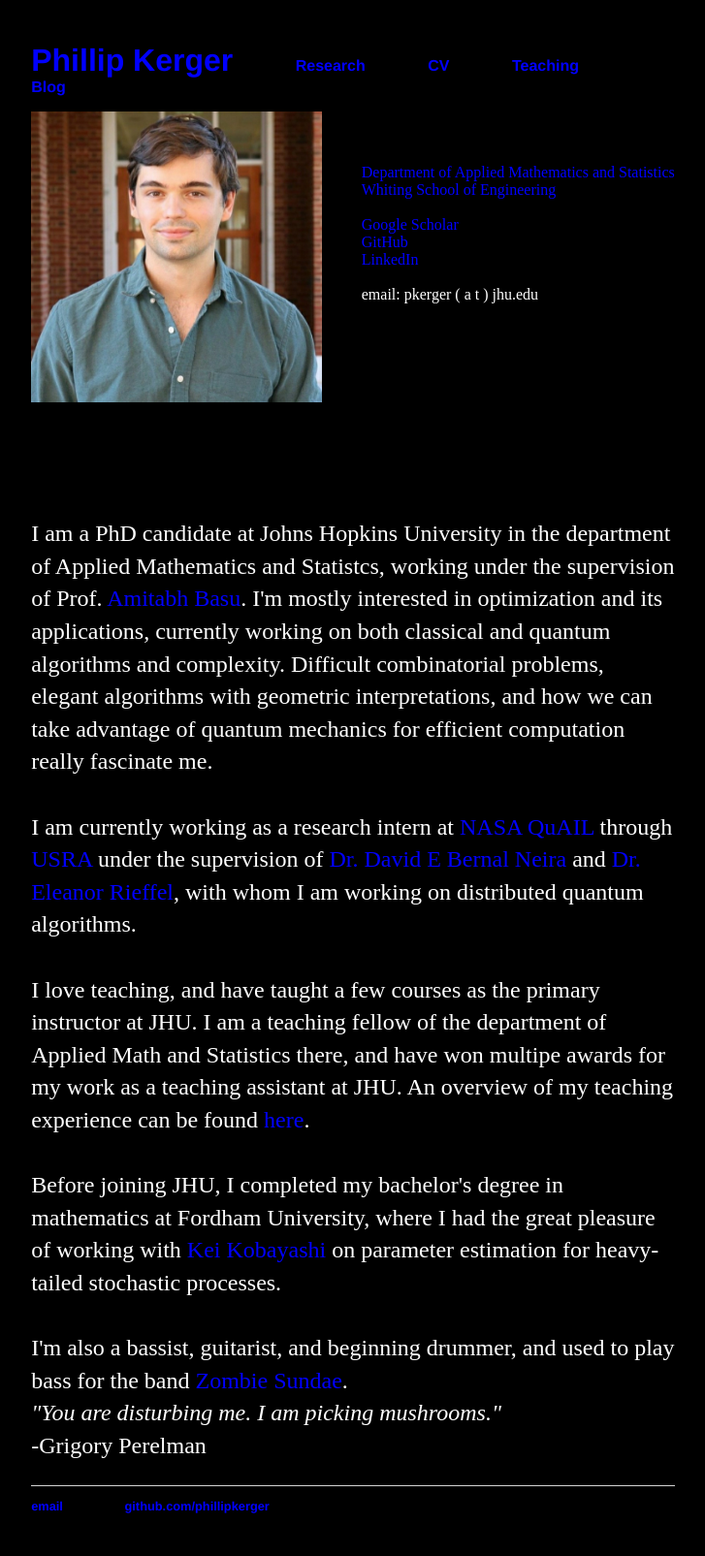
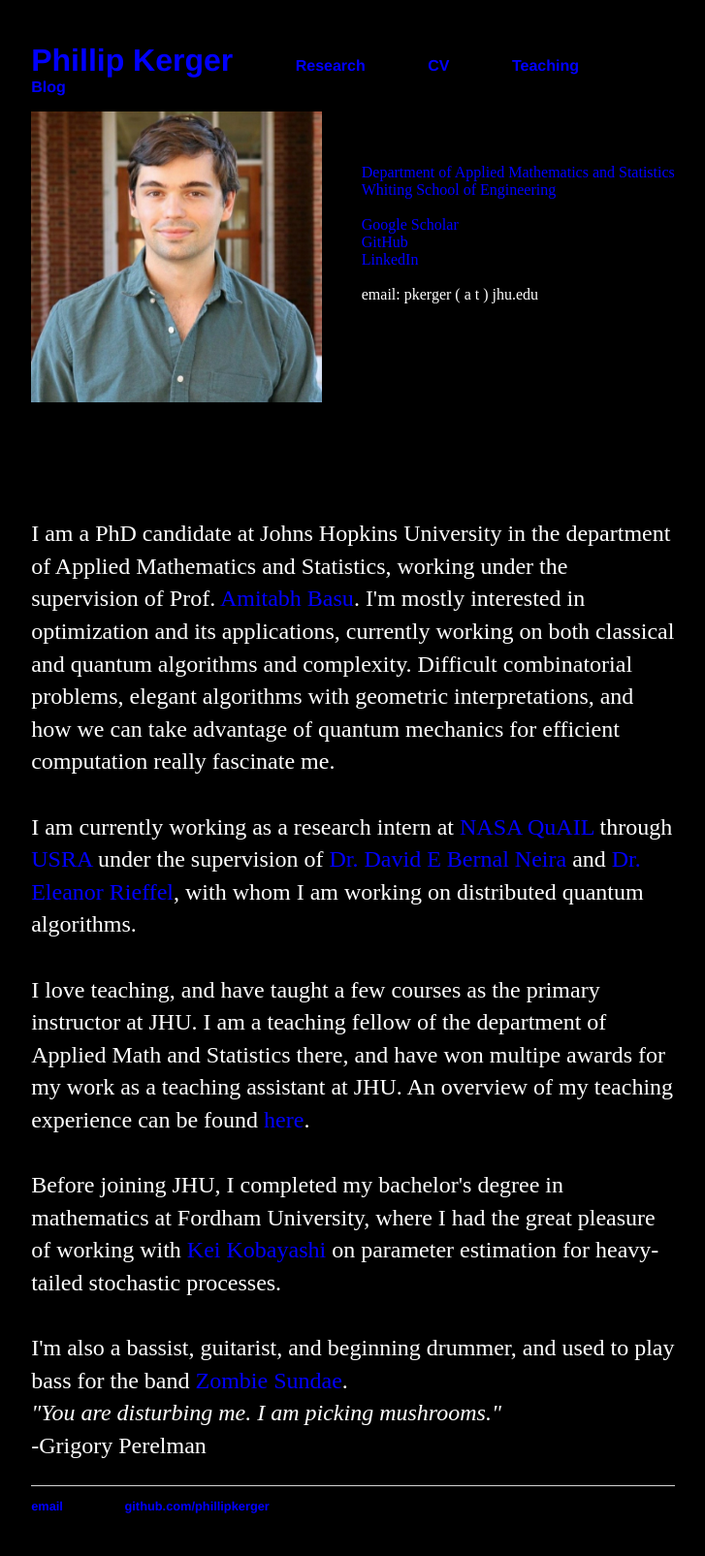
Before and after one commit to PhillipKerger/phillipkerger.github.io, a Jekyll site: the page built from index.html, in a window 1280 px wide. Shown: the whole page at 97% size, without its empty margins (276-1003 px from the left). Built offline with Jekyll 4.4.1, drawn with Linux system fonts in a browser that asks for light colours.

Commit message:
Update index.html
fixed typo; updated David's website.

```diff
--- a/index.html
+++ b/index.html
@@ -35,14 +35,14 @@
 <br></p>
 <div class = "blurb">
 	<!--commenting out the header <h1>Phillip Kerger</h1>-->
-	<p>I am a PhD candidate at Johns Hopkins University in the department of Applied Mathematics and Statistcs, working under the supervision of Prof.
+	<p>I am a PhD candidate at Johns Hopkins University in the department of Applied Mathematics and Statistics, working under the supervision of Prof.
 		<a href="https://www.ams.jhu.edu/~abasu9/">Amitabh Basu</a>. I'm mostly interested in optimization and its applications, currently working
 		on both classical and quantum algorithms and complexity. Difficult combinatorial problems, elegant algorithms with geometric interpretations, and how
 		we can take advantage of quantum mechanics for efficient computation really fascinate me.<br><br>
 		I am currently working as a research intern at
 		<a href="https://www.nasa.gov/content/nasa-quantum-artificial-intelligence-laboratory-quail/">NASA QuAIL</a>
 		through <a href = "https://www.usra.edu/"> USRA</a>
-		under the supervision of <a href="https://www.andrew.cmu.edu/user/debernal/">Dr. David E Bernal Neira</a>
+		under the supervision of <a href="https://engineering.purdue.edu/ChE/people/ptProfile?resource_id=286478">Dr. David E Bernal Neira</a>
 		and <a href="https://scholar.google.com/citations?user=2UvnS7UAAAAJ&hl=en">Dr. Eleanor Rieffel</a>,
 		with whom I am working on distributed quantum algorithms. <br><br>
 		I love teaching, and have taught a few courses as the primary instructor at JHU. I am a teaching fellow of the department of Applied Math and Statistics there,
```
